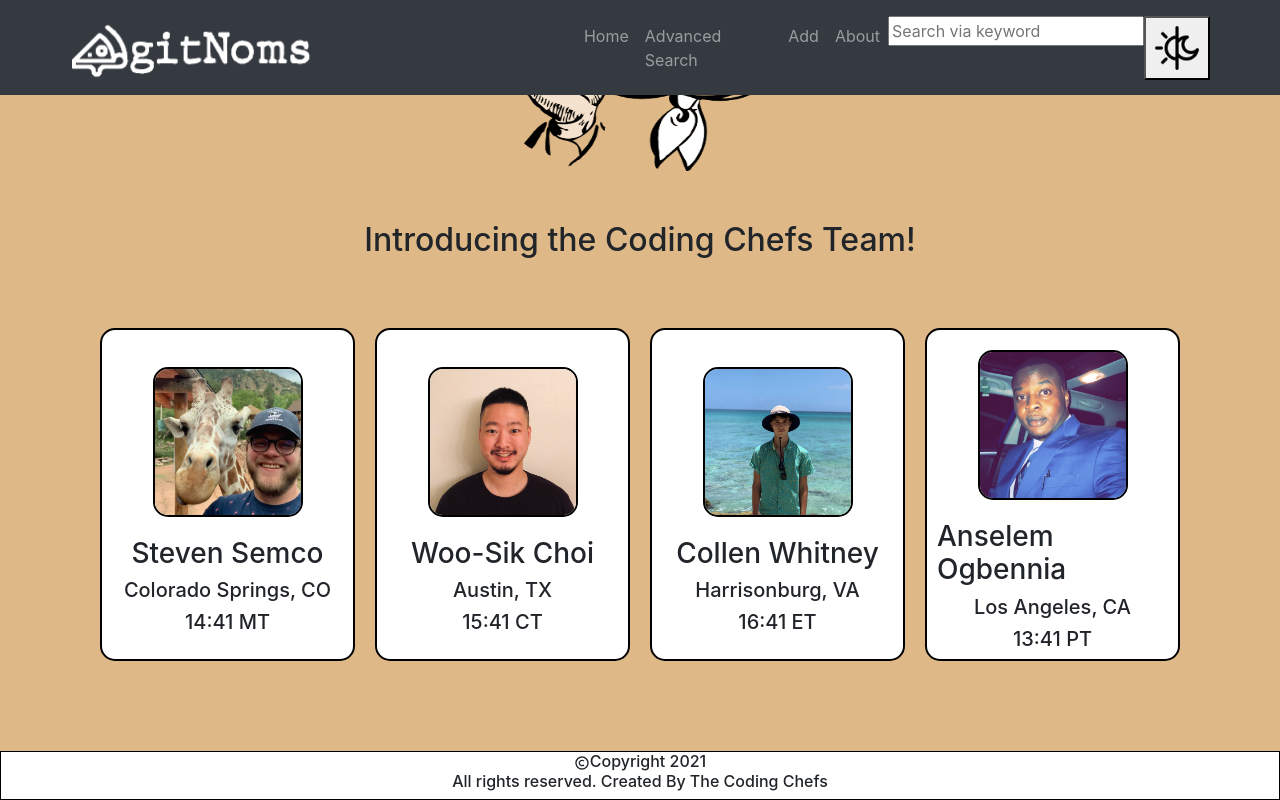
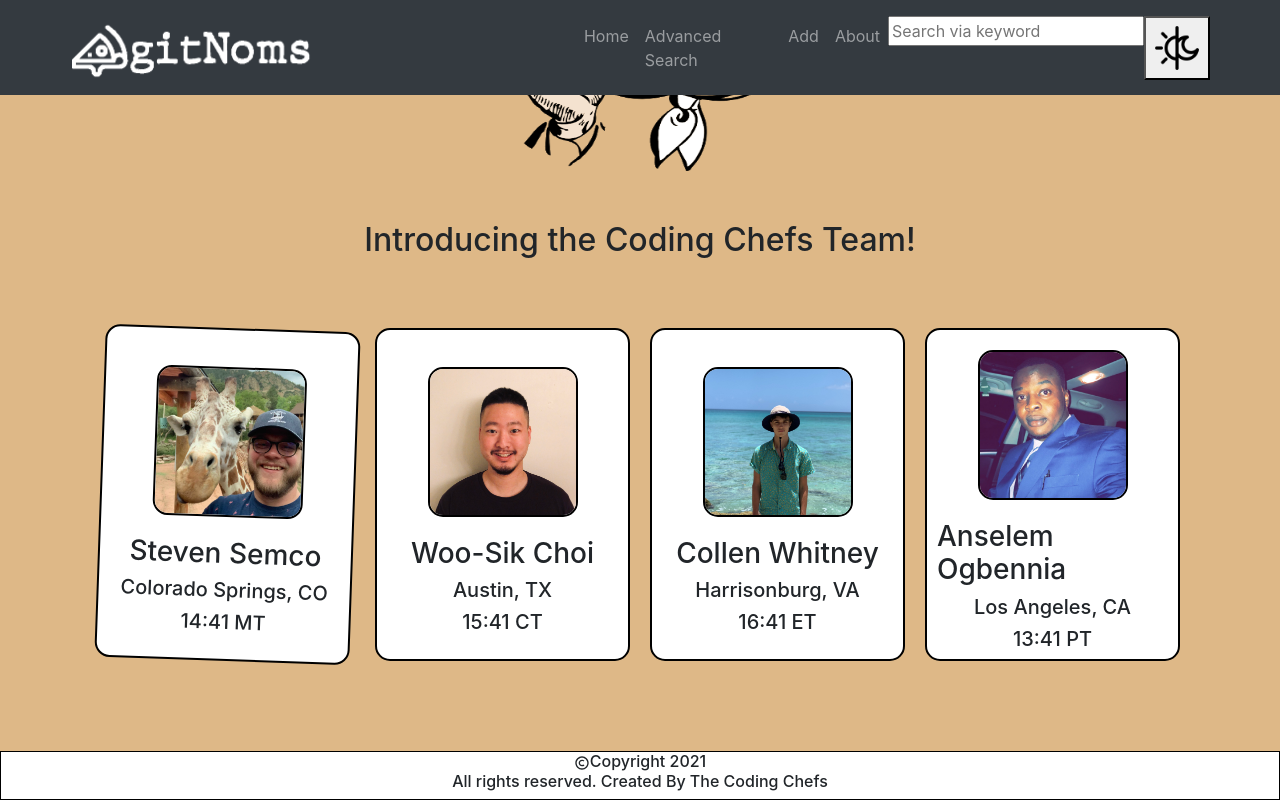
Before and after one commit to TheCodingChefs/gitNoms, a React (Create React App) app: page /about in a window 1280 px wide. In both pictures the pointer is over the element 227 px from the left and 1087 px from the top of the page. Shown: the part 593-1393 px from the top of the page. Built offline with nearby package versions, Linux system fonts and the light colour scheme.

Commit message:
transform

```diff
--- a/src/App.css
+++ b/src/App.css
@@ -39,6 +39,11 @@ body {
     background-color: white;
     padding: 0 10px 0 10px;
 }
+.steven:hover, .woosik:hover, .collen:hover, .anselem:hover {
+    transform: rotate(2deg);
+}
+
+
 
 .recipe-container {
     display: grid;
```
